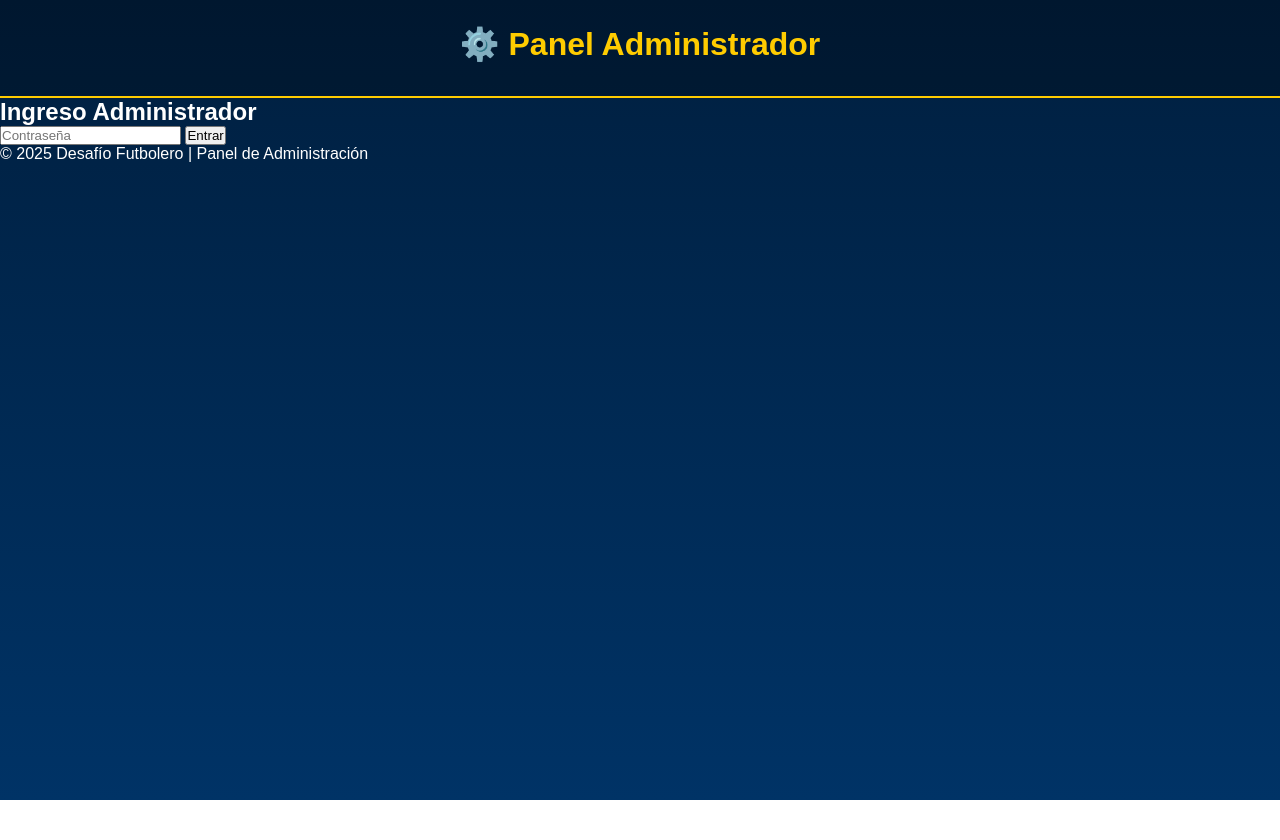
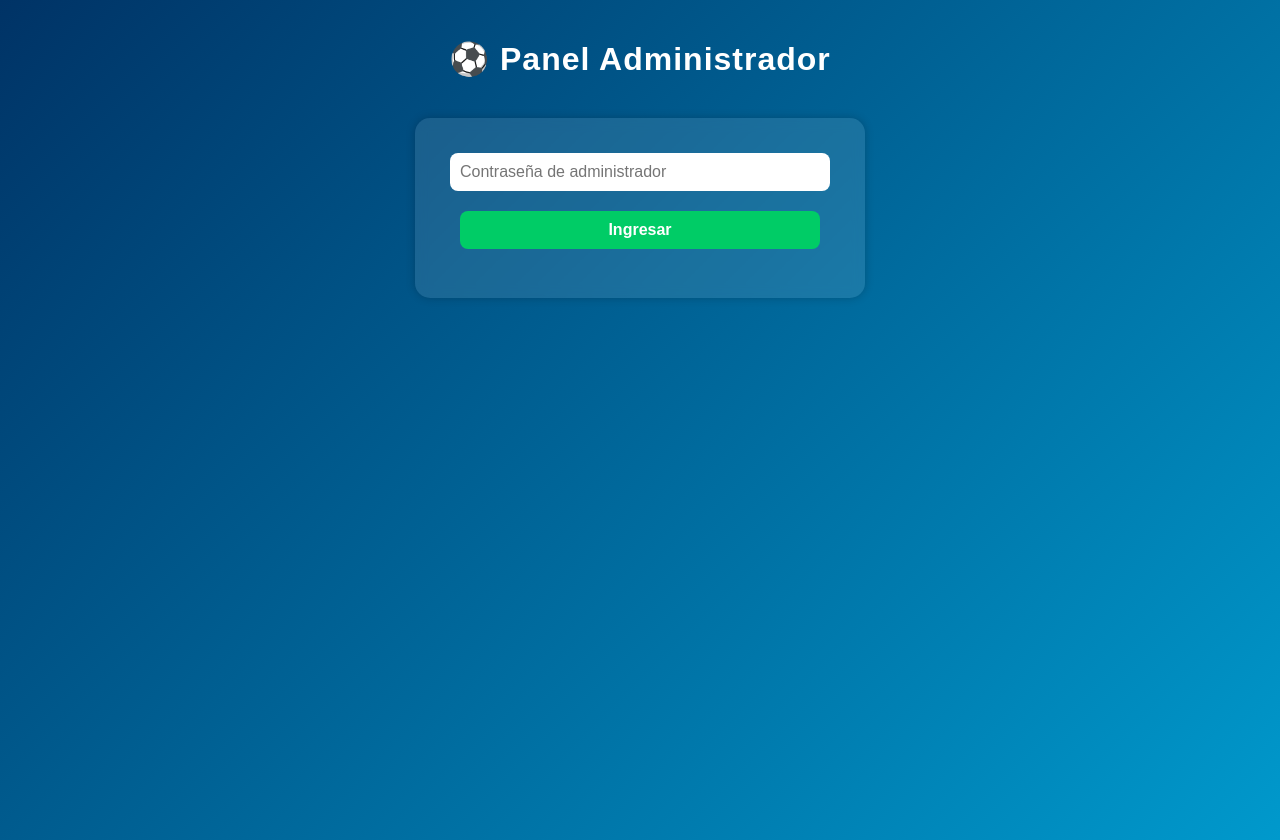
Before and after one commit to santiagouribe880/desafio-futbolero, a plain HTML site: page admin.html in a window 1280 px wide. Before the commit the page ends 800 px from the top, so only its background shows below. Drawn offline with Linux system fonts and the light colour scheme.

Commit message:
Update admin.html

```diff
--- a/admin.html
+++ b/admin.html
@@ -3,44 +3,102 @@
 <head>
   <meta charset="UTF-8">
   <meta name="viewport" content="width=device-width, initial-scale=1.0">
-  <title>Admin - Desafío Futbolero</title>
-  <link rel="stylesheet" href="style.css">
+  <title>Panel Administrador | Desafío Futbolero</title>
+  <link rel="icon" href="⚽" type="image/png">
+  <style>
+    body {
+      font-family: 'Poppins', sans-serif;
+      background: linear-gradient(135deg, #003366, #0099cc);
+      color: #fff;
+      text-align: center;
+      min-height: 100vh;
+      margin: 0;
+      padding: 0;
+    }
+    h1 {
+      margin-top: 40px;
+      font-size: 2rem;
+      letter-spacing: 1px;
+    }
+    #loginBox, #adminPanel {
+      background: rgba(255,255,255,0.1);
+      backdrop-filter: blur(6px);
+      padding: 25px;
+      border-radius: 15px;
+      width: 90%;
+      max-width: 400px;
+      margin: 40px auto;
+      box-shadow: 0 0 10px rgba(0,0,0,0.2);
+    }
+    input, button {
+      width: 90%;
+      margin: 10px 0;
+      padding: 10px;
+      border: none;
+      border-radius: 8px;
+      font-size: 1rem;
+    }
+    input {
+      background: #fff;
+      color: #000;
+    }
+    button {
+      background: #00cc66;
+      color: #fff;
+      font-weight: bold;
+      cursor: pointer;
+      transition: 0.3s;
+    }
+    button:hover {
+      background: #00b359;
+      transform: scale(1.05);
+    }
+    #loginMsg, #adminMsg {
+      margin-top: 10px;
+      font-size: 0.9rem;
+    }
+    hr {
+      border: 1px solid rgba(255,255,255,0.2);
+      margin: 20px 0;
+    }
+    .note {
+      font-size: 0.85rem;
+      color: #ffeb3b;
+    }
+  </style>
 </head>
 <body>
-  <header>
-    <h1>⚙️ Panel Administrador</h1>
-  </header>
+  <h1>⚽ Panel Administrador</h1>
 
-  <main id="admin-panel">
-    <section id="login-section">
-      <h2>Ingreso Administrador</h2>
-      <input type="password" id="admin-pass" placeholder="Contraseña">
-      <button id="btn-login">Entrar</button>
-      <p id="login-msg"></p>
-    </section>
+  <!-- Caja de inicio de sesión -->
+  <div id="loginBox">
+    <input type="password" id="adminKey" placeholder="Contraseña de administrador">
+    <button id="loginBtn" type="button">Ingresar</button>
+    <p id="loginMsg"></p>
+  </div>
 
-    <section id="config-section" style="display:none;">
-      <h2>Configuración de Jornada</h2>
+  <!-- Panel del administrador -->
+  <div id="adminPanel" style="display:none;">
+    <h2>⚙️ Configuración de Jornada</h2>
 
-      <label>🏆 Premio de la jornada:</label>
-      <input type="text" id="premio" placeholder="Ej: $200.000">
+    <input type="file" id="csvFile" accept=".csv">
+    <button id="uploadCsvBtn" type="button">Cargar CSV</button>
 
-      <label>⏰ Hora límite (hora Colombia):</label>
-      <input type="datetime-local" id="hora-limite-input">
+    <hr>
 
-      <div>
-        <button id="btn-activar">✅ Activar Jornada</button>
-        <button id="btn-desactivar">🚫 Desactivar Jornada</button>
-      </div>
+    <label>💰 Premio acumulado:</label>
+    <input type="text" id="acumuladoInput" placeholder="Ej: 100000">
+    <button id="saveAcumuladoBtn" type="button">Guardar premio</button>
 
-      <p id="estado"></p>
-    </section>
-  </main>
+    <hr>
 
-  <footer>
-    <p>© 2025 Desafío Futbolero | Panel de Administración</p>
-  </footer>
+    <button id="activarJornadaBtn" type="button">🏁 Activar jornada</button>
 
-  <script src="main.js"></script>
+    <p class="note">⏰ Recuerda: cuando haya varios ganadores, el premio se divide por partes iguales.</p>
+
+    <p id="adminMsg"></p>
+  </div>
+
+  <script src="admin.js"></script>
 </body>
 </html>
```
